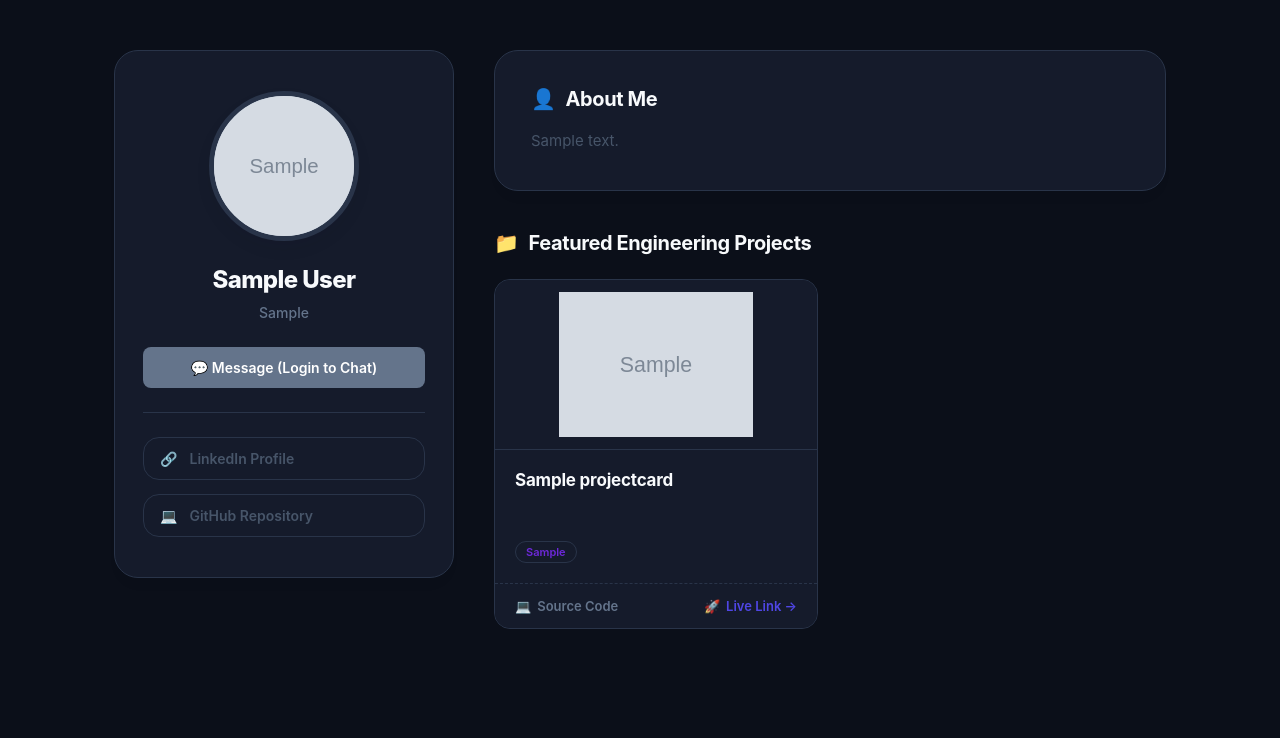
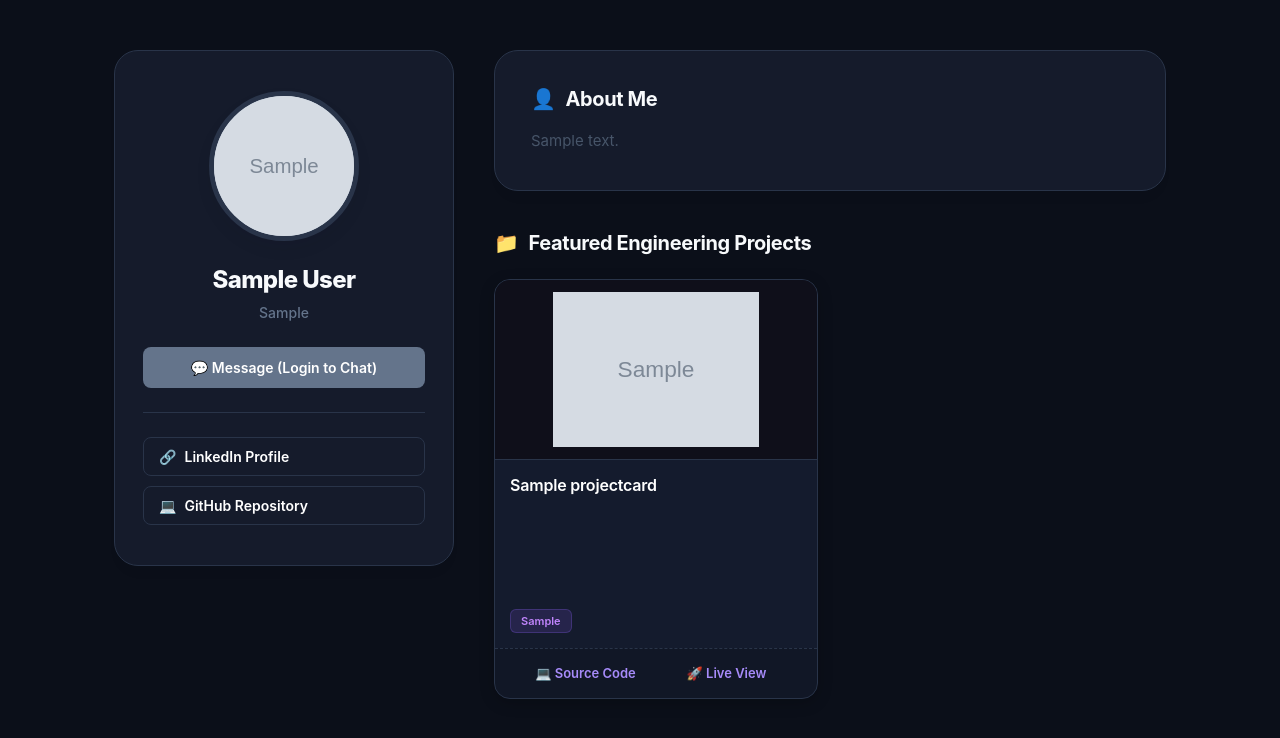
Before and after one commit to karan-bairagi/CodedIn, a Django app: a page that uses app/templates/public_profile.html in a window 1280 px wide. Shown: the top 738 px of the page. Run offline with Django 5.2, Linux system fonts and the light colour scheme; tables that the repository leaves empty hold one stand-in row (values such as "Sample post"); grey boxes marked "Sample" are stand-in pictures.

Commit message:
style(public-profile): fix tech stack layout to badges, correct social links logic, and center project actions

```diff
--- a/app/templates/public_profile.html
+++ b/app/templates/public_profile.html
@@ -599,14 +599,14 @@
             </div>
             {% if target_user_id.userprofile.linkedin_link or target_user_id.userprofile.github_link %}
                 <hr class="panel-divider">
-                <div class="social-links-stack">
+                <div class="social-links-stack" style="display: flex; flex-direction: column; gap: 10px; width: 100%;">
                     {% if target_user_id.userprofile.linkdin_link %}
-                    <a href="{{ target_user_id.userprofile.linkdin_link }}" target="_blank" class="network-row-btn">
+                    <a href="{{ target_user_id.userprofile.linkdin_link }}" target="_blank" class="network-row-btn" style="background: rgba(255,255,255,0.05); color: #ffffff; padding: 10px 15px; border-radius: 8px; text-decoration: none; font-size: 14px; display: flex; align-items: center; gap: 8px; border: 1px solid rgba(255,255,255,0.1);">
                         <span>🔗</span> LinkedIn Profile
                     </a>
                     {% endif %}
                     {% if target_user_id.userprofile.github_link %}
-                    <a href="{{ target_user_id.userprofile.github_link }}" target="_blank" class="network-row-btn">
+                    <a href="{{ target_user_id.userprofile.github_link }}" target="_blank" class="network-row-btn" style="background: rgba(255,255,255,0.05); color: #ffffff; padding: 10px 15px; border-radius: 8px; text-decoration: none; font-size: 14px; display: flex; align-items: center; gap: 8px; border: 1px solid rgba(255,255,255,0.1);">
                         <span>💻</span> GitHub Repository
                     </a>
                     {% endif %}
@@ -626,33 +626,46 @@
             </div>
             <div class="workspace-card-block" style="background: transparent; border: none; padding: 0; box-shadow: none;">
                 <h2 class="block-header-title" style="margin-bottom: 24px;"><span>📁</span> Featured Engineering Projects</h2>
-                <div class="showcase-grid-root">
+                <div class="showcase-grid-root" style="display: grid; grid-template-columns: repeat(auto-fill, minmax(320px, 1fr)); gap: 24px;">
                     {% for p in profile %}
-                    <div class="portfolio-project-node">
-                        <div class="media-frame-box">
+                    <div class="portfolio-project-node" style="display: flex; flex-direction: column; background: #141b2d; border: 1px solid rgba(255,255,255,0.08); border-radius: 16px; overflow: hidden; height: 420px; box-shadow: 0 4px 15px rgba(0,0,0,0.2);">
+                        <div class="media-frame-box" style="height: 180px; min-height: 180px; background: #0f0f1a; display: flex; align-items: center; justify-content: center; border-bottom: 1px solid rgba(255,255,255,0.08); padding: 12px; box-sizing: border-box;">
                             {% if p.thumbnail %}
-                                <img src="{{p.thumbnail.url}}" class="media-image-asset" alt="Project Thumbnail">
+                                <img src="{{p.thumbnail.url}}" style="width: 100%; height: 100%; object-fit: contain !important; border-radius: 6px;" alt="Project Thumbnail">
                             {% else %}
                                 <div style="color: #94a3b8; font-size: 13px; font-weight: 600; text-align: center;">
                                     <span style="font-size: 24px; display: block; margin-bottom: 4px;">📦</span> No Screenshot
                                 </div>
                             {% endif %}
                         </div>
-                        <div class="node-details-area">
-                            <h4 class="node-heading-title">{{ p.title }}</h4>
-                            <span class="tech-pill-badge">{{ p.tech_stack }}</span>
+                        <div class="node-details-area" style="padding: 15px; display: flex; flex-direction: column; gap: 8px; flex-grow: 1; overflow: hidden;">
+                            <h4 class="node-heading-title" style="margin: 0; font-size: 16px; font-weight: 600; color: #ffffff; white-space: nowrap; overflow: hidden; text-overflow: ellipsis;">{{ p.title }}</h4>
+
+                            {% if p.tech_stack %}
+                                <div style="display: flex; flex-wrap: wrap; gap: 6px; margin-top: 4px; overflow-y: auto; max-height: 110px; padding-right: 2px;">
+                                    {% for tag in p.tech_stack.split %}
+                                        <span style="background: rgba(139, 92, 246, 0.15); color: #c084fc; font-size: 11px; font-weight: 600; padding: 4px 10px; border-radius: 6px; border: 1px solid rgba(139, 92, 246, 0.25); white-space: nowrap;">
+                                            {{ tag|cut:"," }}
+                                        </span>
+                                    {% endfor %}
+                                </div>
+                            {% endif %}
                         </div>
-                        <div class="node-action-bar">
-                            <a href="{{ p.project_link }}" target="_blank" class="action-anchor-link anchor-code">
+                        <div class="node-action-bar" style="margin-top: auto; height: 50px; min-height: 50px; border-top: 1px dashed rgba(255,255,255,0.08); display: grid; grid-template-columns: repeat(2, 1fr); align-items: center; justify-items: center; background: rgba(0,0,0,0.15); box-sizing: border-box;">
+                            <a href="{{ p.project_link }}" target="_blank" class="action-anchor-link anchor-code" style="text-decoration: none; color: #a78bfa; font-size: 13px; font-weight: 600; width: 100%; display: block; text-align: center;">
                                 <span>💻</span> Source Code
                             </a>
-                            <a href="{{ p.live_link }}" target="_blank" class="action-anchor-link anchor-live">
-                                <span>🚀</span> Live Link &rarr;
+                            {% if p.live_link %}
+                            <a href="{{ p.live_link }}" target="_blank" class="action-anchor-link anchor-live" style="text-decoration: none; color: #a78bfa; font-size: 13px; font-weight: 600; width: 100%; display: block; text-align: center;">
+                                <span>🚀</span> Live View
                             </a>
+                            {% else %}
+                            <span style="color: #64748b; font-size: 12px;">Local App</span>
+                            {% endif %}
                         </div>
                     </div>
                     {% empty %}
-                    <div style="grid-column: 1 / -1; text-align: center; padding: 50px 40px; background: white; border-radius: var(--radius-large); border: 2px dashed #cbd5e1; color: var(--text-muted); font-weight: 500; width: 100%; box-sizing: border-box;">
+                    <div style="grid-column: 1 / -1; text-align: center; padding: 50px 40px; background: #141b2d; border-radius: 16px; border: 2px dashed rgba(255,255,255,0.1); color: var(--text-muted); font-weight: 500; width: 100%; box-sizing: border-box;">
                         <span style="font-size: 32px; display: block; margin-bottom: 12px;">📁</span> No projects showcased yet.
                     </div>
                     {% endfor %}
```
